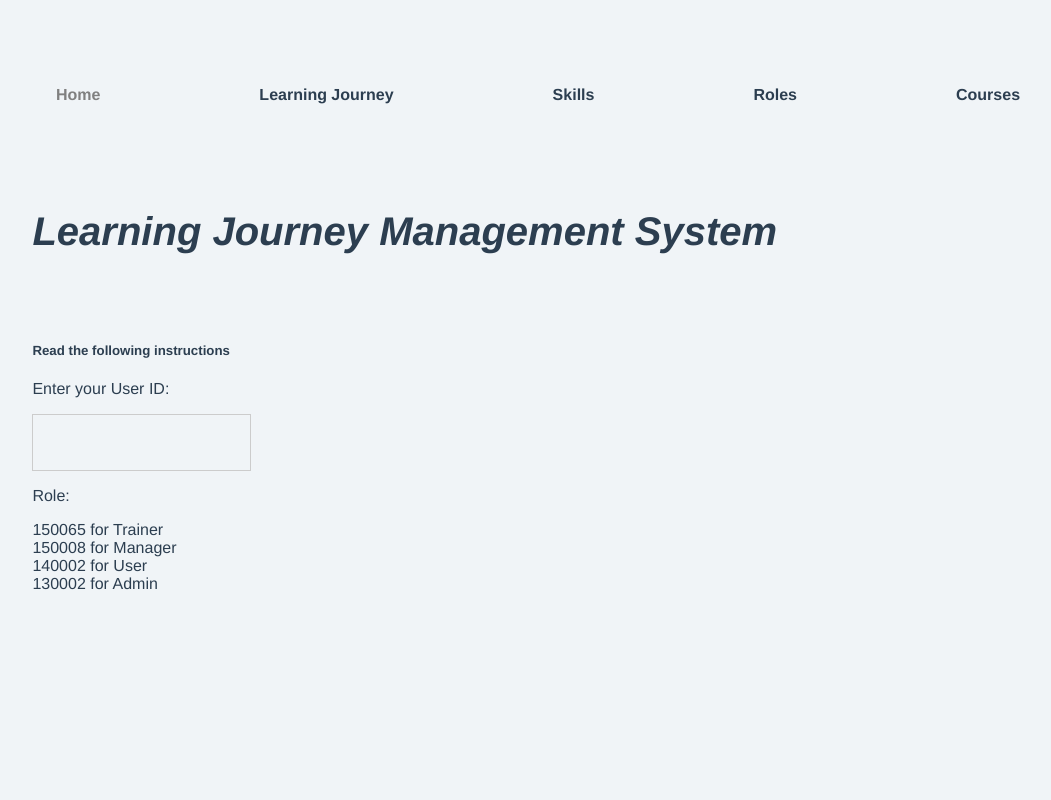
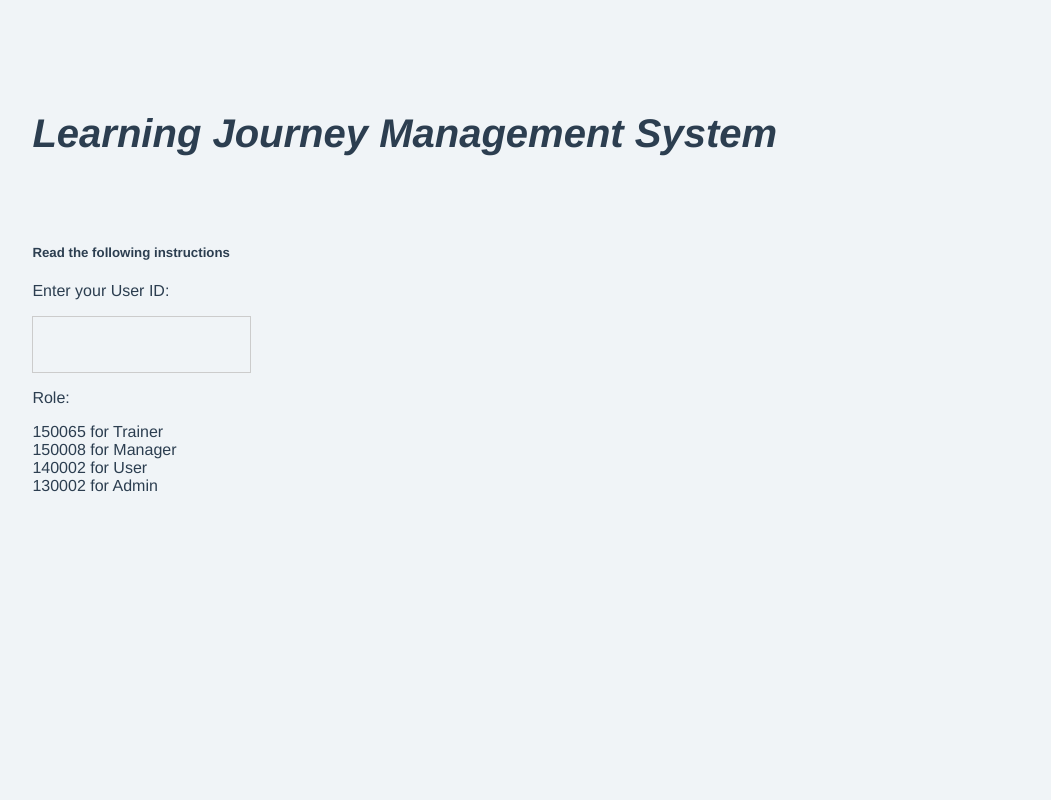
Before and after one commit to minthukha99/spmg7t4, a Vue app: page /#/ in a window 1280 px wide. Shown: the top 800 px of the page, without its empty margins (102-1153 px from the left). Built offline with nearby package versions, Linux system fonts and the light colour scheme.

Commit message:
fix issue with nav bar still showing when user has not enter id

```diff
--- a/src/components/NavigationBar.vue
+++ b/src/components/NavigationBar.vue
@@ -4,11 +4,11 @@
           <!--added in a class called topnav (removed)-->
           <template :key="route.path" v-for="(route) in routes" >
               <!-- <router-link v-if="route.meta.visible" :to="route.path.toLowerCase()"> -->
-
-                    <router-link v-if="route.meta.visible && selectedRole != '' " :to="route.path.toLowerCase()">
+                  <div  v-if="selectedRole != null">
+                    <router-link v-if="route.meta.visible && (selectedRole != '' )" :to="route.path.toLowerCase()">
                       {{ route.name}}
                     </router-link>
-
+                  </div>
 
                 <!-- <div v-if="selectedRole == 'Admin'">
                     <router-link v-if="route.meta.visible" :to="route.path.toLowerCase()">
@@ -75,6 +75,7 @@ export default {
   mounted(){
     // get value of selected role from session storage
     this.selectedRole = sessionStorage.getItem('selectedRole')
+    console.log(this.selectedRole == null)
   },
   methods: {
     showButton() {
```
